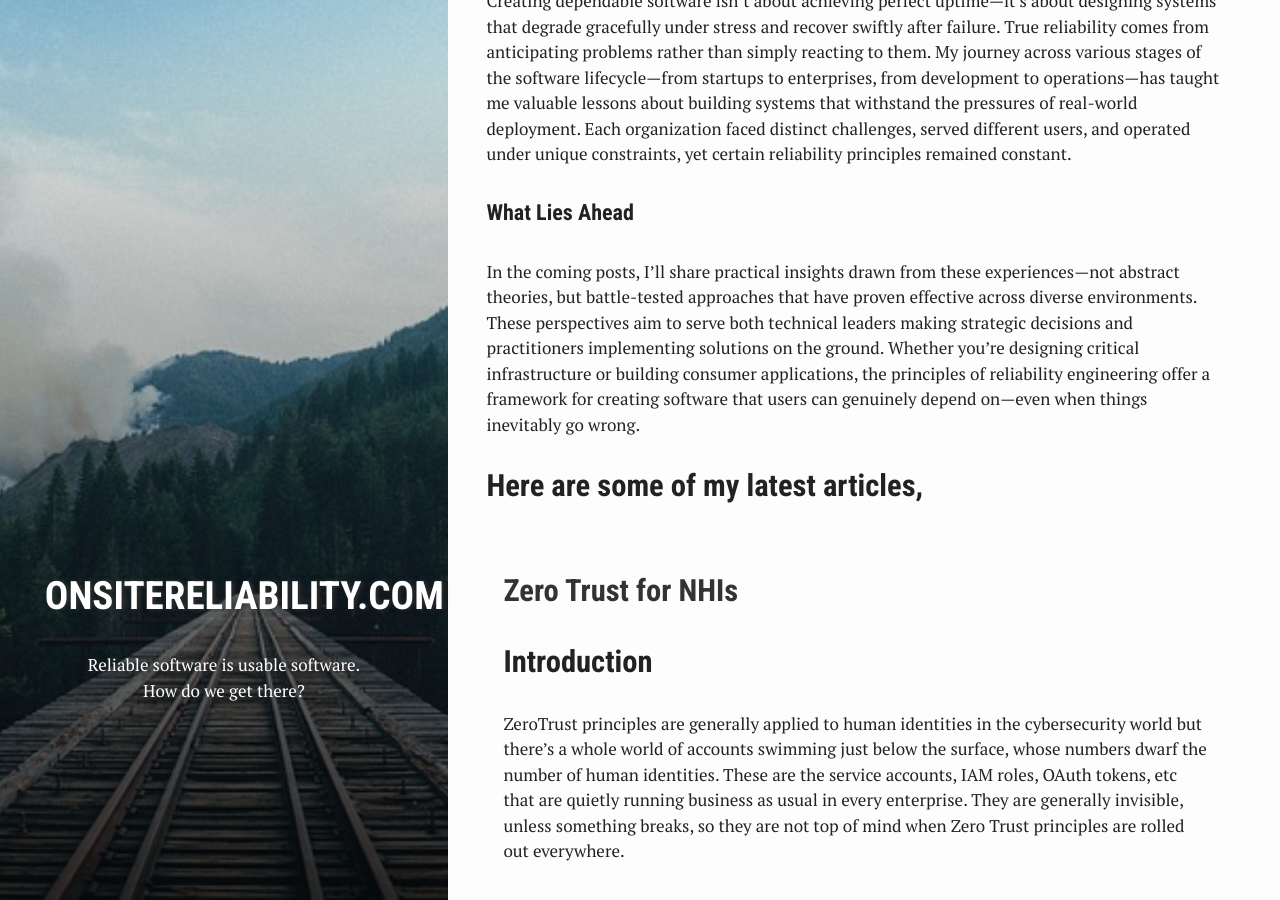
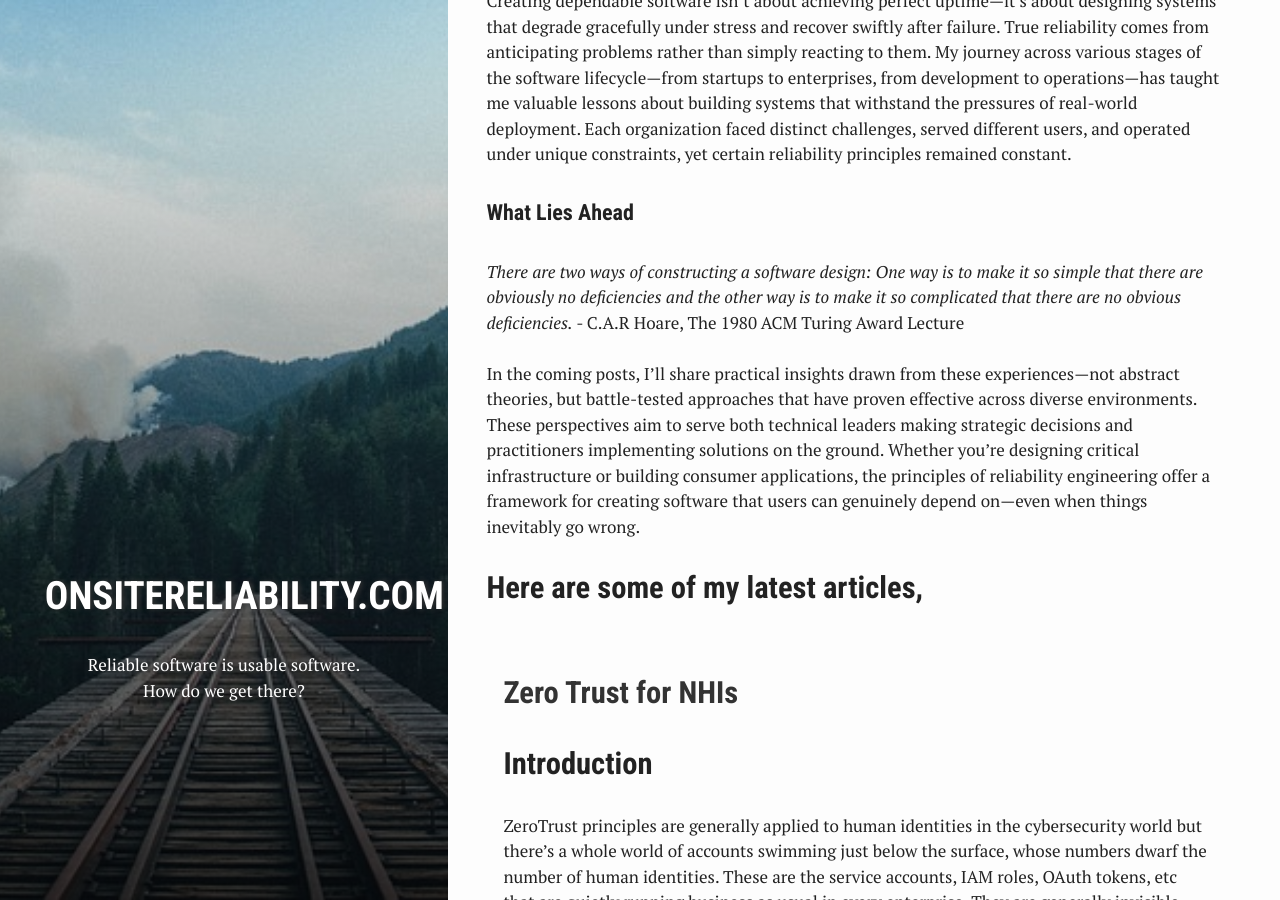
Before and after one commit to qapage/qapage.github.io, a Jekyll site: the page built from index.html, in a window 1280 px wide and 900 px high, scrolled down 440 px. Built offline with Jekyll 4.4.1, drawn with Linux system fonts in a browser that asks for light colours.

Commit message:
Updated index.html

```diff
--- a/index.html
+++ b/index.html
@@ -17,9 +17,17 @@ In today’s digital landscape, software permeates every aspect of our lives, ye
 Creating dependable software isn’t about achieving perfect uptime—it’s about designing systems that degrade gracefully under stress and recover swiftly after failure. True reliability comes from anticipating problems rather than simply reacting to them. My journey across various stages of the software lifecycle—from startups to enterprises, from development to operations—has taught me valuable lessons about building systems that withstand the pressures of real-world deployment. Each organization faced distinct challenges, served different users, and operated under unique constraints, yet certain reliability principles remained constant.
 
   <h4> What Lies Ahead </h4>
+<div>
+<em>There are two ways of constructing a software design: One way is to make it so simple that there are obviously no deficiencies and the other way is to make it so complicated that there are no obvious deficiencies.
+</em>
+- C.A.R Hoare, The 1980 ACM Turing Award Lecture
+<br>
+</div>
+<br>
+
 In the coming posts, I’ll share practical insights drawn from these experiences—not abstract theories, but battle-tested approaches that have proven effective across diverse environments. These perspectives aim to serve both technical leaders making strategic decisions and practitioners implementing solutions on the ground. Whether you’re designing critical infrastructure or building consumer applications, the principles of reliability engineering offer a framework for creating software that users can genuinely depend on—even when things inevitably go wrong.
+</div>
 
-</div>
 
 <h2 class="post-title">Here are some of my latest articles,</h2>
 {% for post in site.posts limit: 5 %}
```
